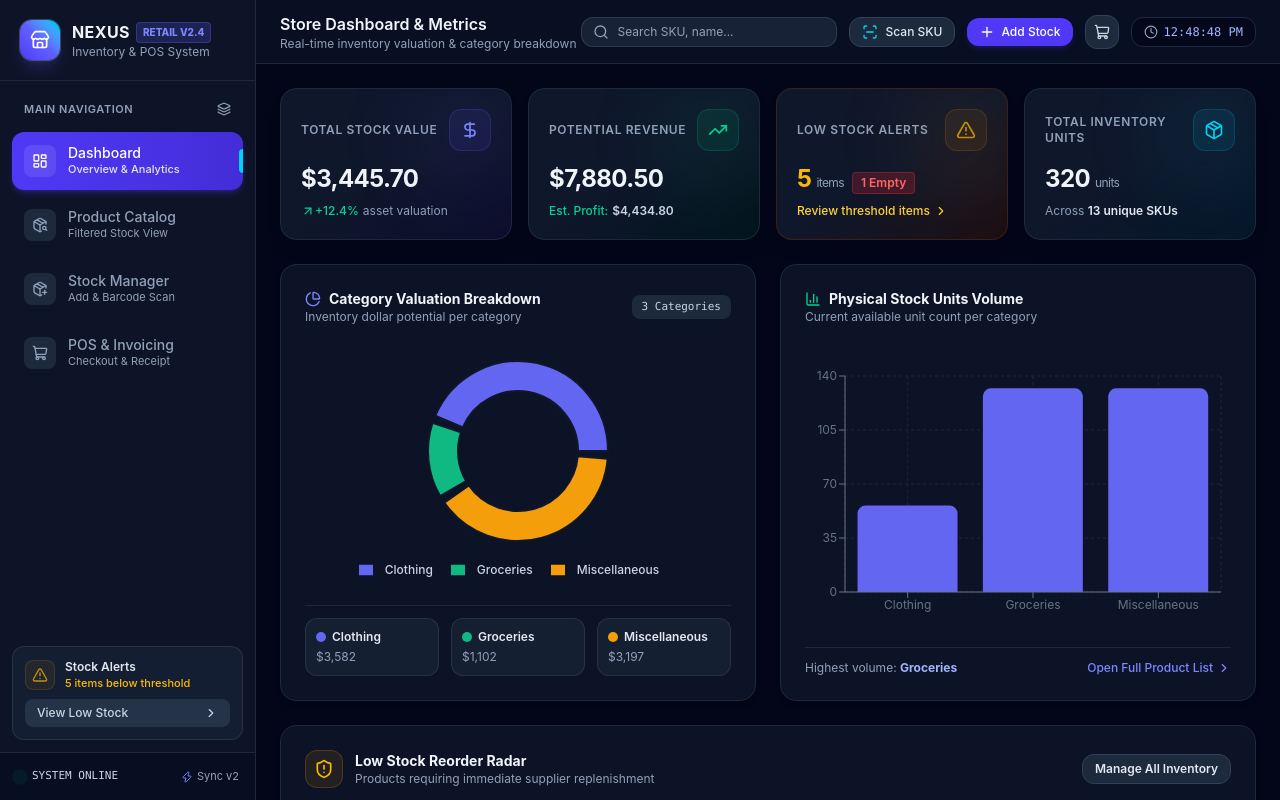
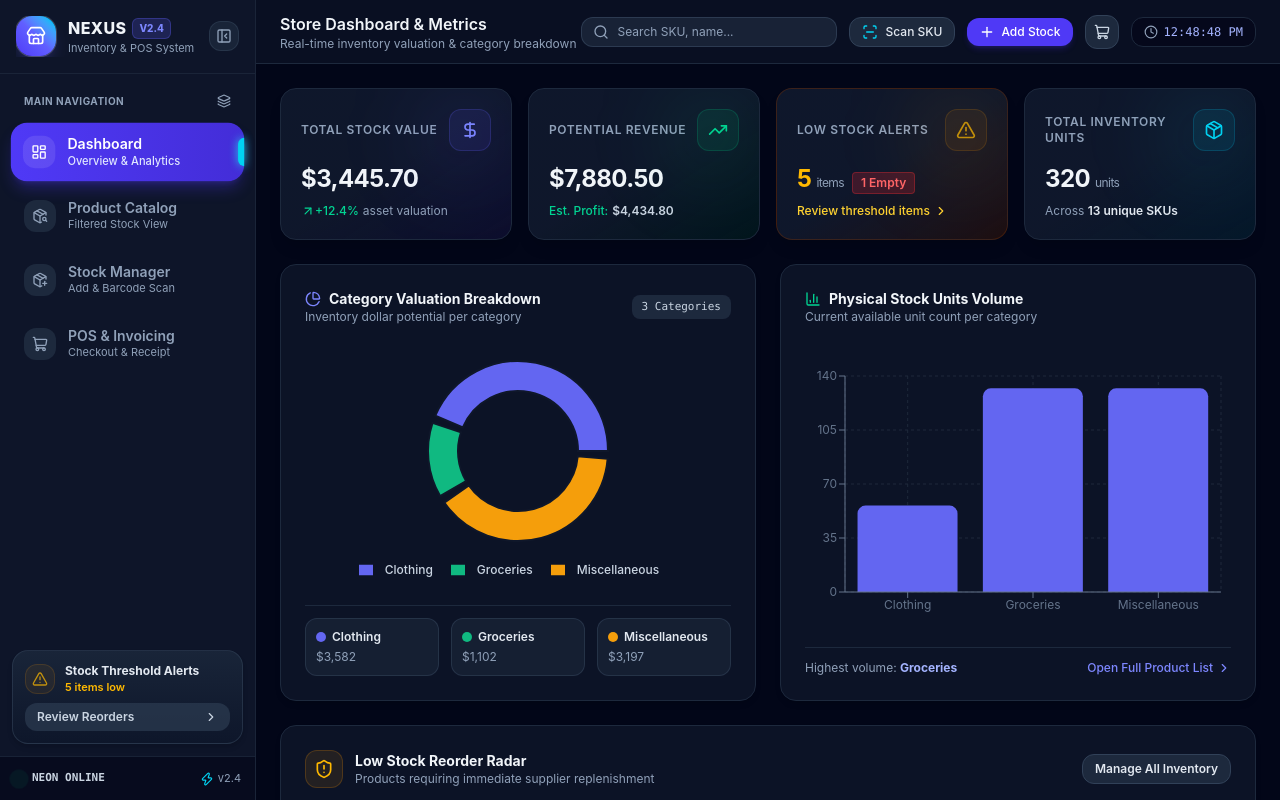
Before and after one commit to Daud-stack/-retail-inventory-app, a React (Vite) app: page / in a window 1280 px wide. Built offline with nearby package versions, Linux system fonts and the light colour scheme.

Commit message:
feat: upgrade sidebar with collapsible mode, View Transitions API support, and modern glassmorphic styling

```diff
--- a/src/components/Sidebar.jsx
+++ b/src/components/Sidebar.jsx
@@ -1,4 +1,4 @@
-import React from 'react';
+import React, { useState } from 'react';
 import {
   LayoutDashboard,
   PackageSearch,
@@ -6,13 +6,18 @@ import {
   ShoppingCart,
   Layers,
   Zap,
-  TrendingUp,
   AlertTriangle,
   ChevronRight,
-  Store
+  ChevronLeft,
+  Store,
+  PanelLeftClose,
+  PanelLeftOpen,
+  Sparkles
 } from 'lucide-react';
 
 export default function Sidebar({ activeTab, setActiveTab, lowStockCount, cartCount }) {
+  const [isCollapsed, setIsCollapsed] = useState(false);
+
   const navItems = [
     {
       id: 'dashboard',
@@ -45,30 +50,61 @@ export default function Sidebar({ activeTab, setActiveTab, lowStockCount, cartCo
     }
   ];
 
+  // Helper for view transitions if supported by browser
+  const handleTabClick = (tabId) => {
+    if (document.startViewTransition) {
+      document.startViewTransition(() => {
+        setActiveTab(tabId);
+      });
+    } else {
+      setActiveTab(tabId);
+    }
+  };
+
   return (
-    <aside className="w-64 bg-slate-900/90 border-r border-slate-800 flex flex-col h-screen sticky top-0 backdrop-blur-md z-30 shrink-0 select-none">
+    <aside
+      className={`bg-slate-900/95 border-r border-slate-800/80 flex flex-col h-screen sticky top-0 backdrop-blur-xl z-30 shrink-0 select-none transition-all duration-300 ${
+        isCollapsed ? 'w-20' : 'w-64'
+      }`}
+    >
       {/* Brand Header */}
-      <div className="p-5 border-b border-slate-800 flex items-center gap-3">
-        <div className="w-10 h-10 rounded-xl bg-gradient-to-tr from-indigo-600 via-indigo-500 to-cyan-400 flex items-center justify-center shadow-lg shadow-indigo-500/20 ring-1 ring-white/20">
+      <div className="p-4 border-b border-slate-800/80 flex items-center justify-between">
+        <div className="flex items-center gap-3 overflow-hidden">
+          <div className="w-10 h-10 rounded-2xl bg-gradient-to-tr from-indigo-600 via-indigo-500 to-cyan-400 flex items-center justify-center shadow-lg shadow-indigo-500/20 ring-1 ring-white/20 shrink-0">
             <Store className="w-5 h-5 text-white" />
           </div>
-        <div>
+
+          {!isCollapsed && (
+            <div className="truncate animate-fadeIn">
               <div className="flex items-center gap-1.5">
-            <h1 className="font-bold text-slate-100 tracking-wide text-base">NEXUS</h1>
-            <span className="text-[10px] font-extrabold uppercase px-1.5 py-0.5 rounded bg-indigo-500/20 text-indigo-400 border border-indigo-500/30">
-              RETAIL v2.4
+                <h1 className="font-extrabold text-slate-100 tracking-wide text-base">NEXUS</h1>
+                <span className="text-[10px] font-extrabold uppercase px-1.5 py-0.5 rounded-md bg-indigo-500/20 text-indigo-400 border border-indigo-500/30">
+                  v2.4
                 </span>
               </div>
-          <p className="text-xs text-slate-400">Inventory & POS System</p>
+              <p className="text-[11px] text-slate-400 truncate">Inventory & POS System</p>
             </div>
+          )}
+        </div>
+
+        {/* Collapse / Expand Toggle Button */}
+        <button
+          onClick={() => setIsCollapsed(!isCollapsed)}
+          className="p-1.5 rounded-xl bg-slate-800/80 hover:bg-slate-700 text-slate-400 hover:text-slate-200 border border-slate-700/60 transition-colors shrink-0"
+          title={isCollapsed ? 'Expand Sidebar' : 'Collapse Sidebar'}
+        >
+          {isCollapsed ? <PanelLeftOpen className="w-4 h-4" /> : <PanelLeftClose className="w-4 h-4" />}
+        </button>
       </div>
 
       {/* Main Navigation */}
       <nav className="p-3 space-y-1.5 flex-1 overflow-y-auto">
-        <div className="px-3 py-2 text-[11px] font-semibold uppercase tracking-wider text-slate-400 flex items-center justify-between">
+        {!isCollapsed && (
+          <div className="px-3 py-2 text-[10px] font-bold uppercase tracking-wider text-slate-400 flex items-center justify-between">
             <span>Main Navigation</span>
             <Layers className="w-3.5 h-3.5" />
           </div>
+        )}
 
         {navItems.map((item) => {
           const Icon = item.icon;
@@ -76,16 +112,17 @@ export default function Sidebar({ activeTab, setActiveTab, lowStockCount, cartCo
           return (
             <button
               key={item.id}
-              onClick={() => setActiveTab(item.id)}
-              className={`w-full flex items-center justify-between p-3 rounded-xl transition-all duration-200 group text-left relative ${
+              onClick={() => handleTabClick(item.id)}
+              className={`w-full flex items-center justify-between p-3 rounded-2xl transition-all duration-200 group text-left relative ${
                 isActive
-                  ? 'bg-gradient-to-r from-indigo-600 to-indigo-700 text-white shadow-md shadow-indigo-600/30 font-medium'
-                  : 'text-slate-400 hover:text-slate-200 hover:bg-slate-800/60'
+                  ? 'bg-gradient-to-r from-indigo-600 to-indigo-700 text-white shadow-lg shadow-indigo-600/30 font-medium scale-[1.01]'
+                  : 'text-slate-400 hover:text-slate-200 hover:bg-slate-800/60 hover:scale-[1.01]'
               }`}
+              title={isCollapsed ? item.label : undefined}
             >
               <div className="flex items-center gap-3">
                 <div
-                  className={`p-2 rounded-lg transition-colors ${
+                  className={`p-2 rounded-xl transition-colors ${
                     isActive
                       ? 'bg-white/10 text-white'
                       : 'bg-slate-800 text-slate-400 group-hover:text-indigo-400 group-hover:bg-slate-700/50'
@@ -93,66 +130,73 @@ export default function Sidebar({ activeTab, setActiveTab, lowStockCount, cartCo
                 >
                   <Icon className="w-4 h-4" />
                 </div>
-                <div>
-                  <span className="text-sm font-medium block leading-tight">{item.label}</span>
+                {!isCollapsed && (
+                  <div className="truncate">
+                    <span className="text-sm font-semibold block leading-tight">{item.label}</span>
                     <span
-                    className={`text-[11px] block ${
+                      className={`text-[11px] block truncate ${
                         isActive ? 'text-indigo-100' : 'text-slate-400'
                       }`}
                     >
                       {item.desc}
                     </span>
                   </div>
+                )}
               </div>
 
+              {/* Badge Pills */}
               {item.badge !== null && (
                 <span
-                  className={`text-xs font-bold px-2 py-0.5 rounded-full text-white ${
+                  className={`text-[10px] font-extrabold px-2 py-0.5 rounded-full text-white ${
                     item.badgeColor || 'bg-indigo-500'
-                  }`}
+                  } ${isCollapsed ? 'absolute -top-1 -right-1 shadow-md animate-bounce' : ''}`}
                 >
                   {item.badge}
                 </span>
               )}
 
               {isActive && (
-                <div className="absolute right-0 top-1/2 -translate-y-1/2 w-1 h-6 bg-cyan-400 rounded-l-full" />
+                <div className="absolute right-0 top-1/2 -translate-y-1/2 w-1.5 h-7 bg-cyan-400 rounded-l-full shadow-[0_0_8px_#22d3ee]" />
               )}
             </button>
           );
         })}
       </nav>
 
-      {/* Low Stock Quick Alert Box */}
-      <div className="p-3 m-3 bg-slate-800/50 border border-slate-700/60 rounded-xl">
+      {/* Low Stock Quick Alert Box (Full View Only) */}
+      {!isCollapsed && (
+        <div className="p-3 m-3 bg-gradient-to-b from-slate-800/80 to-slate-900/80 border border-slate-700/60 rounded-2xl shadow-md">
           <div className="flex items-center gap-2.5 mb-2">
-          <div className="p-1.5 rounded-lg bg-amber-500/10 text-amber-400 border border-amber-500/20 animate-pulse">
+            <div className="p-1.5 rounded-xl bg-amber-500/10 text-amber-400 border border-amber-500/20 animate-pulse">
               <AlertTriangle className="w-4 h-4" />
             </div>
             <div>
-            <h4 className="text-xs font-semibold text-slate-200">Stock Alerts</h4>
-            <p className="text-[11px] text-amber-400 font-medium">{lowStockCount} items below threshold</p>
+              <h4 className="text-xs font-bold text-slate-200">Stock Threshold Alerts</h4>
+              <p className="text-[11px] text-amber-400 font-semibold">{lowStockCount} items low</p>
             </div>
           </div>
           <button
-          onClick={() => setActiveTab('products')}
-          className="w-full text-xs py-1.5 px-3 rounded-lg bg-slate-700/60 hover:bg-slate-700 text-slate-300 hover:text-white transition-colors flex items-center justify-between font-medium"
+            onClick={() => handleTabClick('products')}
+            className="w-full text-xs py-1.5 px-3 rounded-xl bg-slate-700/60 hover:bg-slate-700 text-slate-300 hover:text-white transition-colors flex items-center justify-between font-semibold"
           >
-          <span>View Low Stock</span>
+            <span>Review Reorders</span>
             <ChevronRight className="w-3.5 h-3.5" />
           </button>
         </div>
+      )}
 
       {/* System Status Footer */}
-      <div className="p-4 border-t border-slate-800 text-xs text-slate-400 flex items-center justify-between bg-slate-950/40">
+      <div className="p-3.5 border-t border-slate-800/80 text-xs text-slate-400 flex items-center justify-between bg-slate-950/60">
         <div className="flex items-center gap-2">
-          <span className="w-2 h-2 rounded-full bg-emerald-500 animate-ping" />
-          <span className="font-mono text-[11px] text-slate-300">SYSTEM ONLINE</span>
+          <span className="w-2.5 h-2.5 rounded-full bg-emerald-500 animate-ping shrink-0" />
+          {!isCollapsed && <span className="font-mono text-[11px] text-slate-300 font-semibold">NEON ONLINE</span>}
         </div>
+        {!isCollapsed && (
           <div className="flex items-center gap-1 text-[11px] text-slate-400">
-          <Zap className="w-3 h-3 text-indigo-400" />
-          <span>Sync v2</span>
+            <Zap className="w-3.5 h-3.5 text-cyan-400" />
+            <span>v2.4</span>
           </div>
+        )}
       </div>
     </aside>
   );
```
Lines whose indentation alone changed are shown as unchanged.
